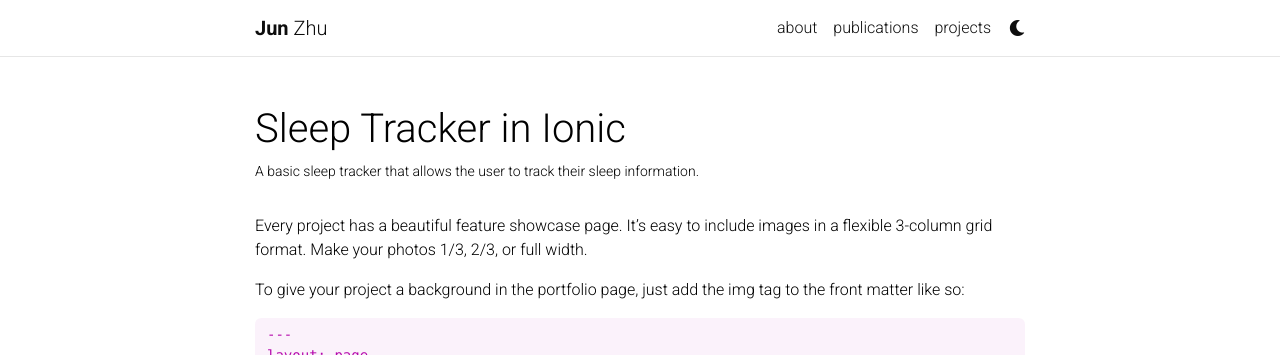
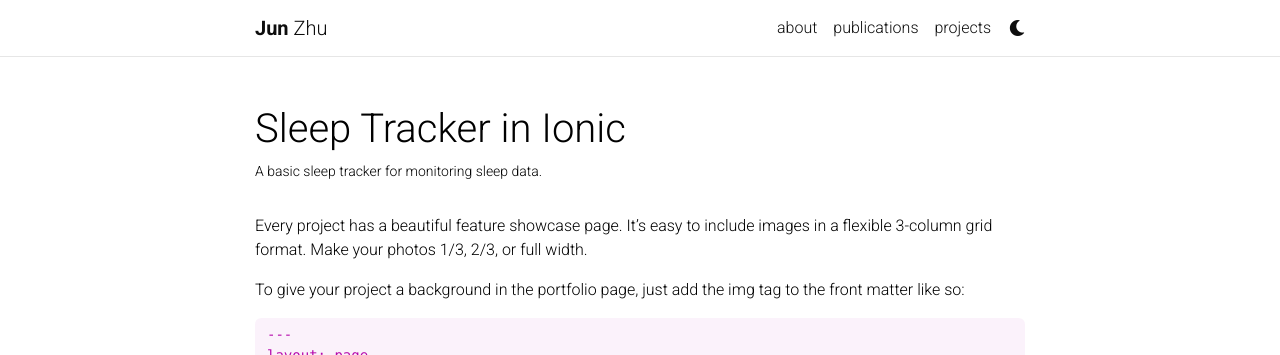
Before and after one commit to issac0723/issac0723.github.io, a Jekyll site: the page built from _projects/2_project.md, in a window 1280 px wide and 900 px high. Shown: the top 355 px of the window. Built offline with Jekyll 4.4.1, drawn with Linux system fonts in a browser that asks for light colours; comment, search, counter and statistics services are not loaded; a style sheet for code colours, icons or effects is not loaded.

Commit message:
update description

```diff
--- a/_projects/2_project.md
+++ b/_projects/2_project.md
@@ -1,7 +1,7 @@
 ---
 layout: page
 title: Sleep Tracker in Ionic
-description: A basic sleep tracker that allows the user to track their sleep information.
+description: A basic sleep tracker for monitoring sleep data.
 img: assets/img/sleep-tracker.png
 importance: 2
 category: Course Project
```
